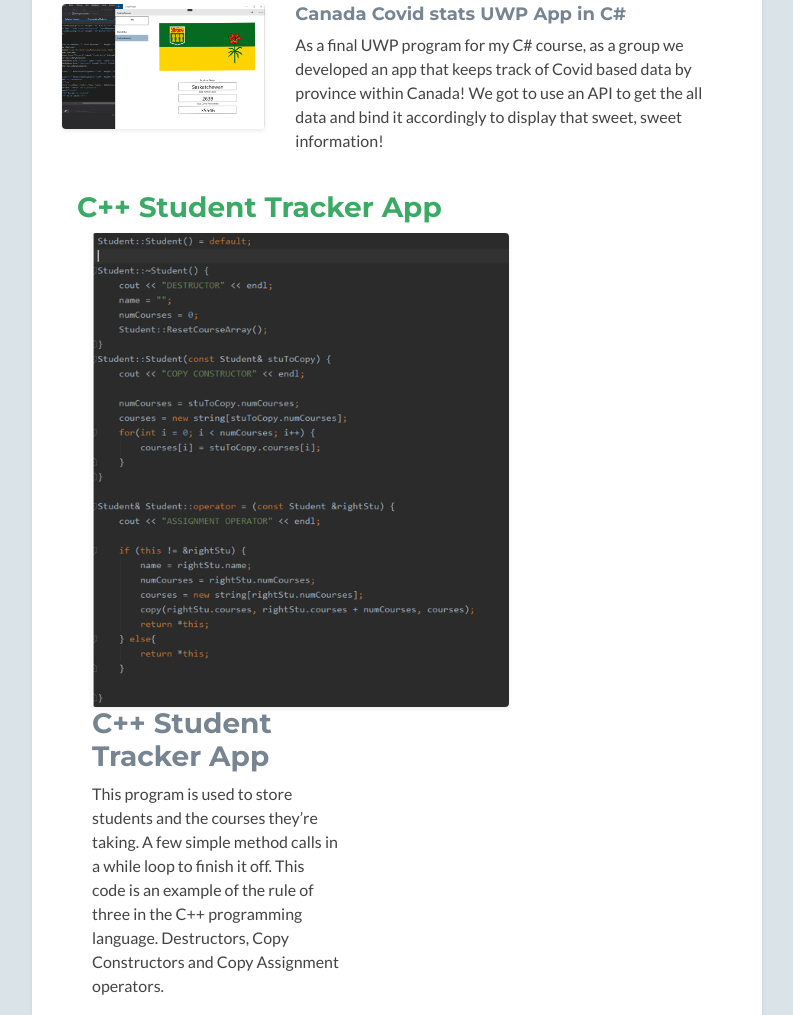
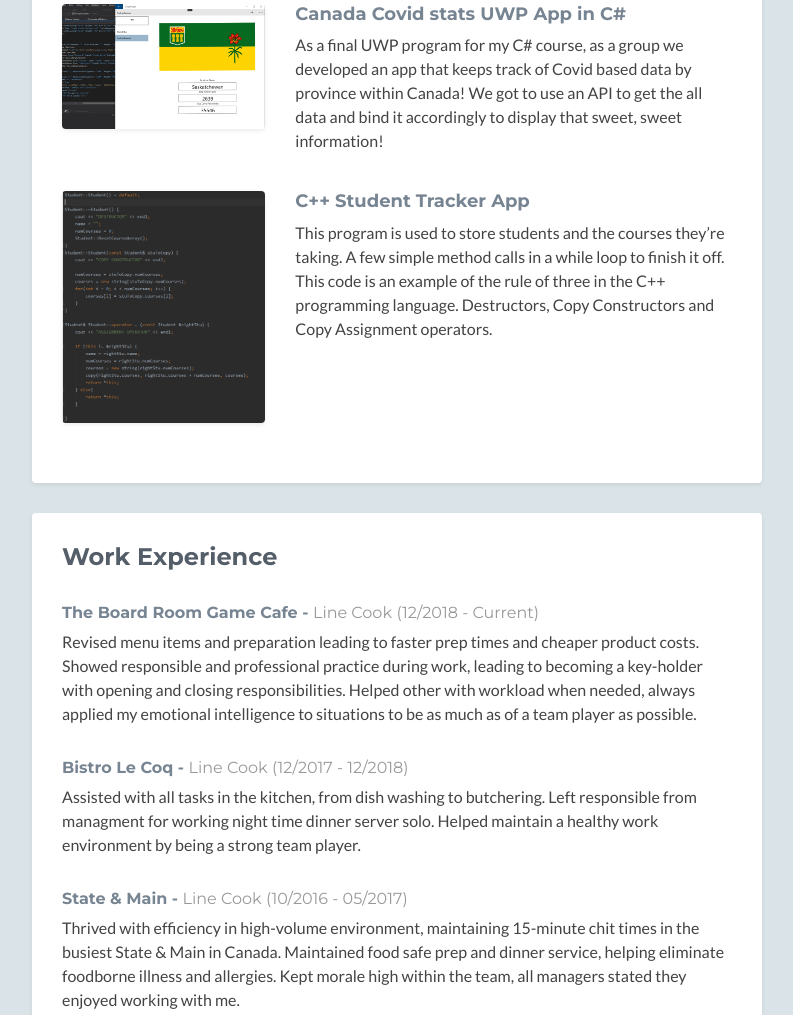
Before and after one commit to Jconnorcheney/jconnorcheney.github.io., a plain HTML site: page index.html in a window 1280 px wide. Shown: the part 1917-2932 px from the top of the page, without its empty margins (53-846 px from the left). Drawn offline with nearby package versions, Linux system fonts and the light colour scheme; no server answers; some icons are missing.

Commit message:
Image error totally fixed now.

```diff
--- a/index.html
+++ b/index.html
@@ -121,19 +121,16 @@
                                     </p>
                                 </div><!--//desc-->
                             </div><!--//item-->
-                                <div class="desc col-md-8 col-12">
-                                    <h3 class="title"><a href="https://github.com/Jconnorcheney/StudentCppProgram/tree/main/StudentCppProgram" target="_blank">C++ Student Tracker App</a></h3>
-
-                                    <a class="col-md-4 col-12" href="https://github.com/Jconnorcheney/StudentCppProgram/tree/main/StudentCppProgram" target="_blank">
-                                        <!--This is literally a Change I made lmao-->
-                                    <img class="img-fluid project-image rounded shadow-sm" src="assets/images/projects/cplusplus.PNG" alt="C++ Student Tracker"/>
-                                    </a>
+                            <div class="item row">
+                                <a class="col-md-4 col-12" href="https://github.com/Jconnorcheney/StudentCppProgram/tree/main/StudentCppProgram" target="_blank">
+                                <img class="img-fluid project-image rounded shadow-sm" src="assets/images/projects/cplusplus.PNG" alt="C++ Student Tracker"/>
+                                </a>
                                 <div class="desc col-md-8 col-12">
                                     <h3 class="title"><a>C++ Student Tracker App</a></h3>
                                     <p class="mb-2">This program is used to store students and the courses they’re taking. A few simple method calls in a while loop to finish it off. This code is an example of the rule of three in the C++ programming language. Destructors, Copy Constructors and Copy Assignment operators.</p>
+                                    </p>
                                 </div><!--//desc-->
                             </div><!--//item-->
-
                         </div><!--//content-->
                     </div><!--//section-inner-->
                 </section><!--//section-->
```
